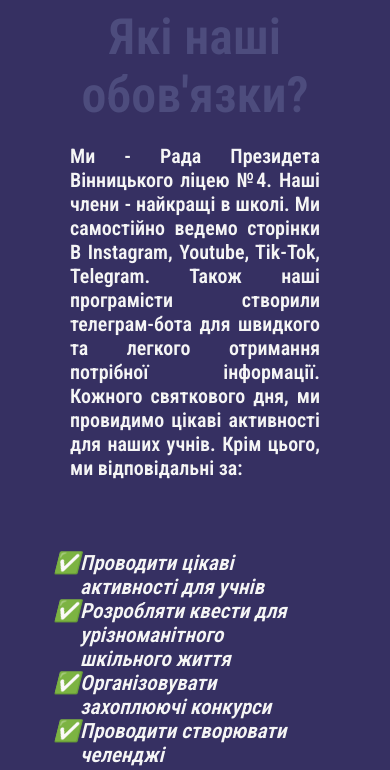
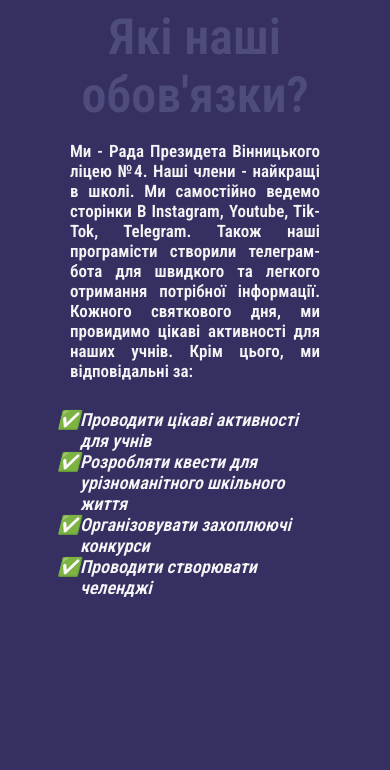
Before and after one commit to erorr-404/rada-presentation, a plain HTML site: page index.html in a window 390 px wide. Shown: the part 874-1644 px from the top of the page. Drawn offline with Linux system fonts and the light colour scheme.

Commit message:
Fast fix
- Fixed block-2 on IPhone 11

```diff
--- a/style.css
+++ b/style.css
@@ -257,6 +257,29 @@ body {
     .block-2 ul {
         font-size: 21px;
         padding: 50px;
+    }
+
+    .block-2 .block-hr {
+        display: none;
+    }
+}
+
+@media screen and (max-height: 900px) {
+    .block-2 {
+        height: 100vh;
+    }
+
+    .block-2 p {
+        font-size: 17px;
+    }
+
+    .block-2 ul {
+        font-size: 18px;
+        padding: 10px 50px;
+    }
+
+    .block-2 .block-hr {
+        display: none;
     }
 }
 
```
